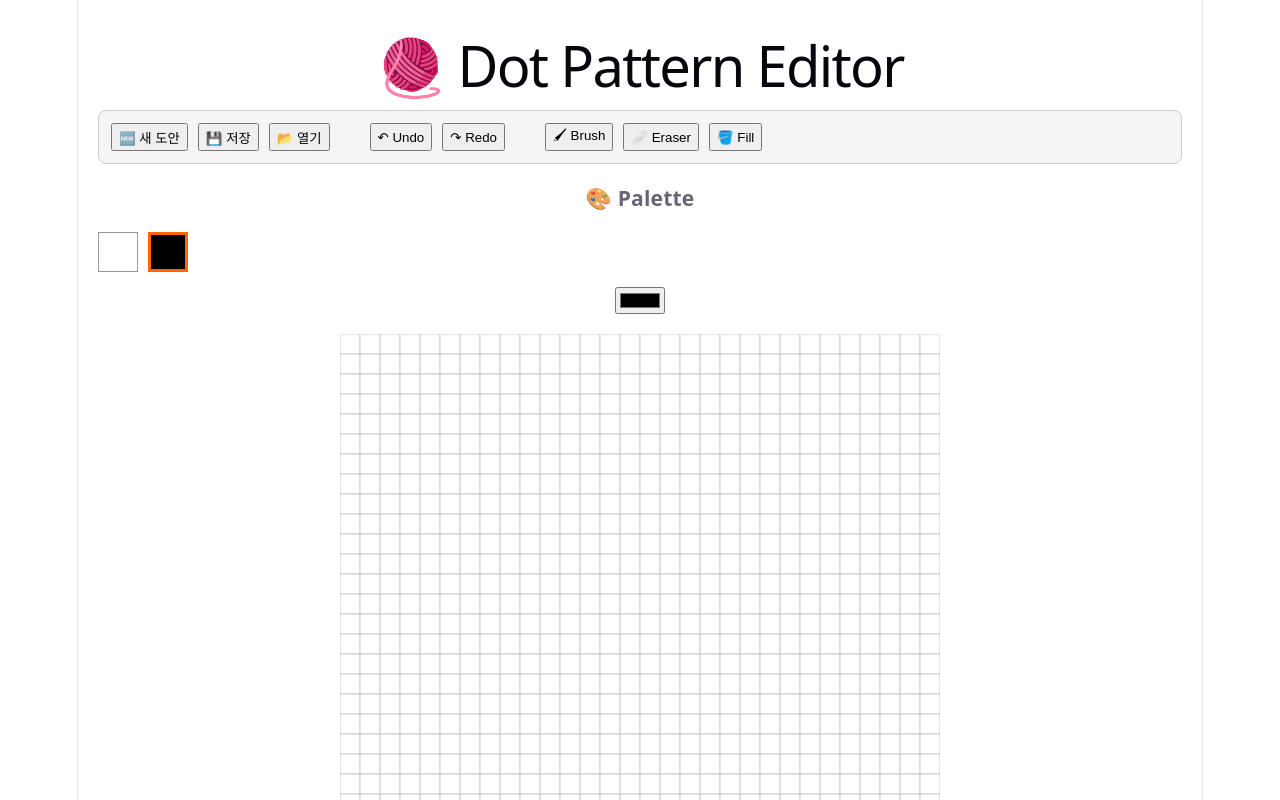
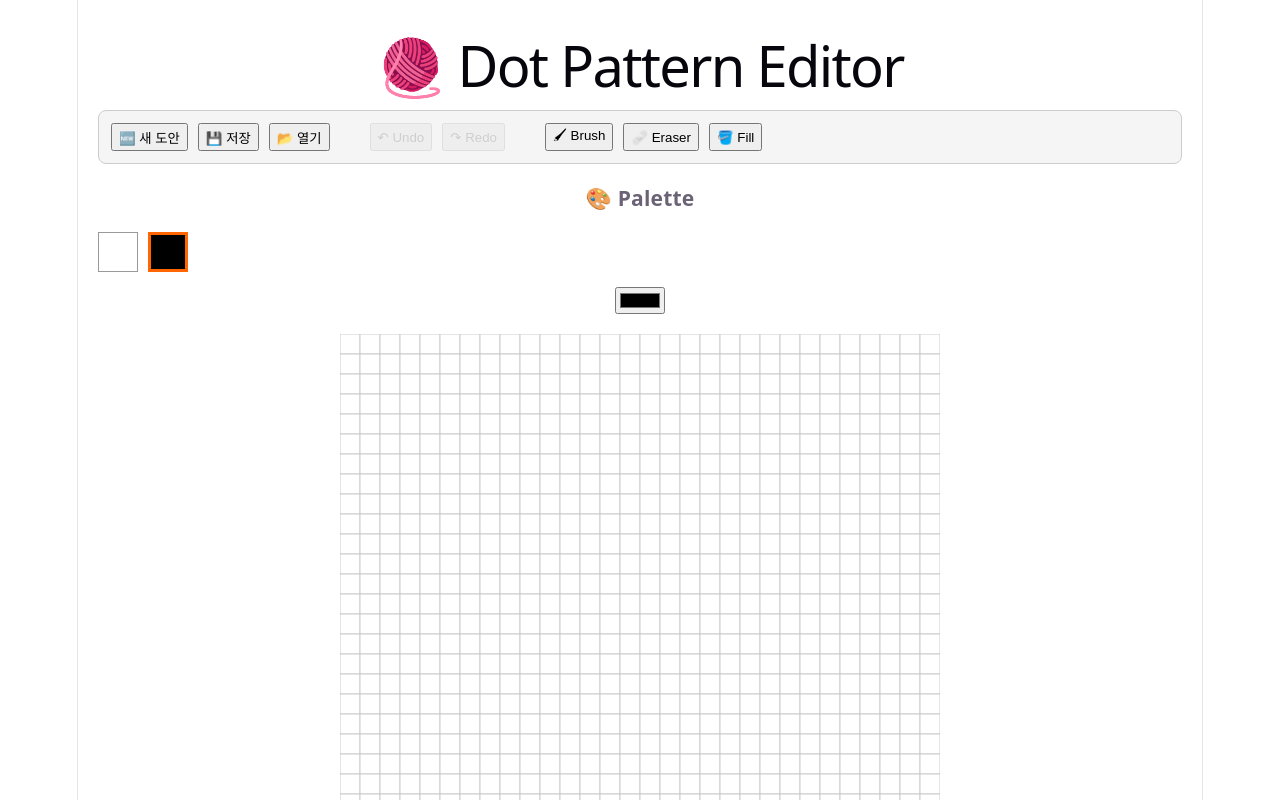
Before and after one commit to syooh/dot-pattern, a React (Vite) app in the folder frontend/: page / in a window 1280 px wide. Both pictures are taken after a click on the button "생성". Shown: the top 800 px of the page. Built offline with nearby package versions, Linux system fonts and the light colour scheme.

Commit message:
feat: disable undo and redo buttons based on history state

```diff
--- a/frontend/src/components/toolbar/Toolbar.tsx
+++ b/frontend/src/components/toolbar/Toolbar.tsx
@@ -24,13 +24,21 @@ interface Props {
 
     onRedo?: () => void;
 
+    canUndo?: boolean;
+
+    canRedo?: boolean;
+
 }
 
 export default function Toolbar({
 
     onUndo,
 
-    onRedo
+    onRedo,
+
+    canUndo,
+
+    canRedo
 
 }: Props) {
 
@@ -84,6 +92,13 @@ export default function Toolbar({
 
                 onClick={onUndo}
 
+                disabled={!canUndo}
+
+                style={{
+                    opacity: canUndo ? 1 : 0.5,
+
+                }}
+
             >
 
                 ↶ Undo
@@ -93,6 +108,13 @@ export default function Toolbar({
             <button
 
                 onClick={onRedo}
+
+                disabled={!canRedo}
+
+                style={{
+                    opacity: canRedo ? 1 : 0.5,
+
+                }}
 
             >
 
--- a/frontend/src/hooks/usePattern.ts
+++ b/frontend/src/hooks/usePattern.ts
@@ -423,7 +423,11 @@ export default function usePattern() {
 
         undo,
 
-        redo
+        redo,
+
+        canUndo: history.length > 0,
+
+        canRedo: future.length > 0
 
     };
 
--- a/frontend/src/pages/PatternEditor.tsx
+++ b/frontend/src/pages/PatternEditor.tsx
@@ -37,7 +37,11 @@ export default function PatternEditor() {
 
         undo,
 
-        redo
+        redo,
+
+        canUndo,
+
+        canRedo
 
     } = usePattern();
 
@@ -93,6 +97,10 @@ export default function PatternEditor() {
 
                             onRedo={redo}
 
+                            canUndo={canUndo}
+
+                            canRedo={canRedo}
+
                         />
 
                         {/* ========================= */}
```
